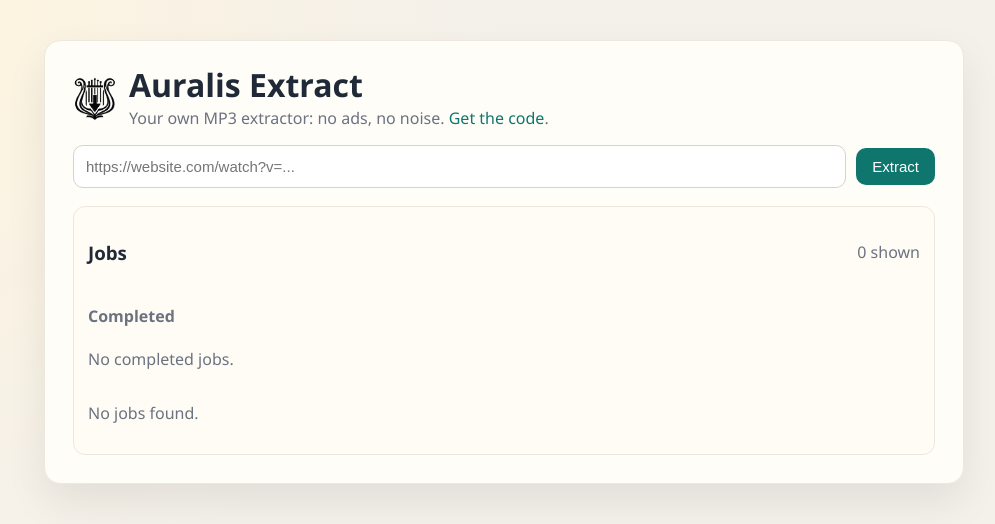
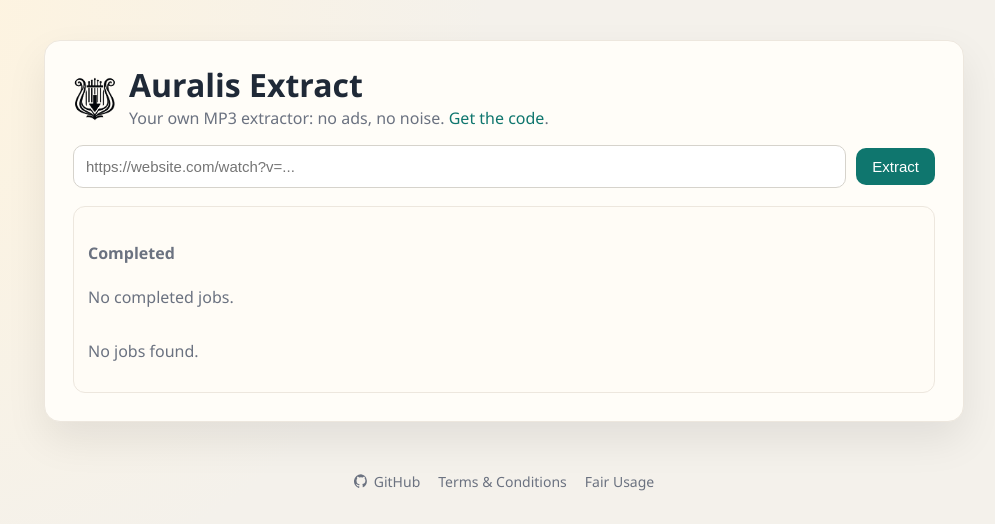
Before and after one commit to zbal/auralis-extract, a FastAPI app: page / in a window 1280 px wide. Shown: the top 524 px of the page, without its empty margins (136-1131 px from the left). Run offline with FastAPI, Linux system fonts and the light colour scheme; parts of the project's set-up code (start-up, migrations or seed data) failed here and were passed over; some libraries are stand-ins or nearby versions.

Commit message:
drop useless headers, simplify UI

```diff
--- a/app/web/templates/index.html
+++ b/app/web/templates/index.html
@@ -147,12 +147,6 @@
         overflow-wrap: anywhere;
         word-break: break-word;
       }
-      .jobs-head {
-        display: flex;
-        justify-content: space-between;
-        align-items: center;
-        gap: 10px;
-      }
       .jobs-list {
         margin-top: 10px;
         display: grid;
@@ -268,10 +262,6 @@
       <p id="form-message" class="muted hidden"></p>
 
       <section class="panel">
-        <div class="jobs-head">
-          <h3>Jobs</h3>
-          <span class="muted" id="jobs-count"></span>
-        </div>
         <section id="running-section">
         <h4 class="muted">Running</h4>
         <div id="running-list" class="jobs-list">
@@ -377,7 +367,6 @@
       const runningSection = document.getElementById("running-section");
       const noCompleted = document.getElementById("no-completed");
       const noJobs = document.getElementById("no-jobs");
-      const jobsCount = document.getElementById("jobs-count");
 
       let previewTimer = null;
       let isPollingJobs = false;
@@ -532,7 +521,6 @@
           shown += 1;
           if (card.parentElement === completedList) completedShown += 1;
         }
-        if (jobsCount) jobsCount.textContent = `${shown} shown`;
         if (noCompleted) noCompleted.classList.toggle("hidden", completedShown !== 0);
         if (noJobs) {
           noJobs.classList.toggle("hidden", shown !== 0);
```
